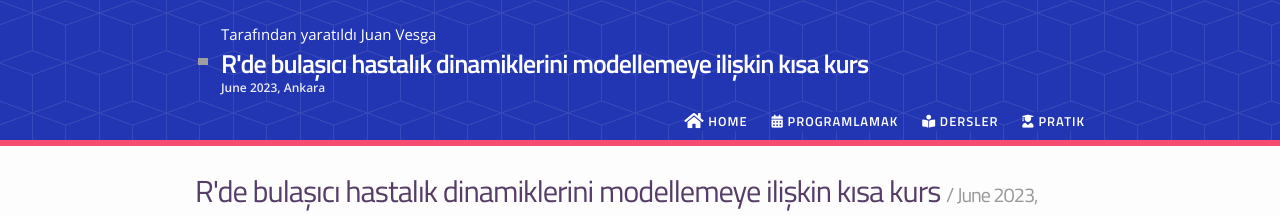
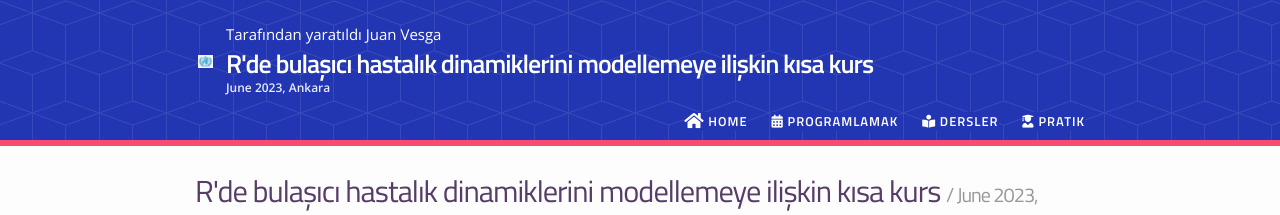
Before and after one commit to juanvesga/ide-modelling-R-ankara-turkish, a Jekyll site: the page built from index.md, in a window 1280 px wide. Shown: the top 215 px of the page. Built offline with Jekyll 4.4.1, drawn with Linux system fonts in a browser that asks for light colours; nearby versions of some CDN libraries; our own code applies the rules of GitHub Pages for plain Markdown files.

```diff
--- a/_includes/header.html
+++ b/_includes/header.html
@@ -2,7 +2,7 @@
 
   <div class="wrapper" style="z-index: 100;">
       <table><tr>
-          <td><img width="10" src="{{ "/_images/flag_uk.png" | prepend: site.langurl }}" valign="left"></td>
+          <td><img width="15" src="{{ "/_images/who_logo.png" | prepend: site.baseurl }}" href="{{ site.langurl }}" valign="middle"></td>
           <td style="padding-left:10px;"><a class="schoolname" style="font-size: 15px;" class="site-title" href="{{ site.schoolurl }}">{{ site.schoolname }}</a>
           <br/>
           <span style="margin-top: -2px;margin-bottom: -10px;" class="site-title"><a href="{{ site.baseurl }}/" title="{{ site.course_name }} / {{ site.course_semester }} - {{ site.schoolname }}"><b>{{ site.course_name }}</a></b></span>
```
